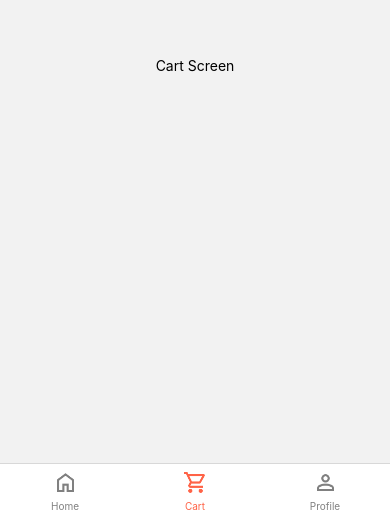
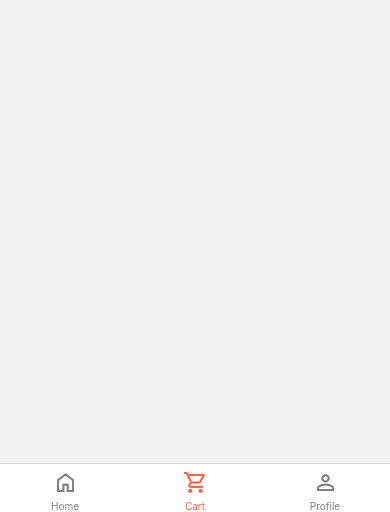
Before and after one commit to chetankumarpulipati/food-order-app, a React Native app: screen /Cart in a window 390 px wide. Shown: the part 332-844 px from the top of the page. Built offline with nearby package versions, Linux system fonts and the light colour scheme.

Commit message:
implemented new features

```diff
--- a/App.tsx
+++ b/App.tsx
@@ -24,8 +24,8 @@ type RootStackParamList = {
     AboutScreen: undefined;
 };
 
+
 type QuantityScreenRouteProp = RouteProp<RootStackParamList, 'QuantityScreen'>;
-
 type Props = {
     route: QuantityScreenRouteProp;
 };
@@ -60,7 +60,7 @@ const App = () => {
                     name="cart"
                     component={cartScreen}
                     options={{
-                        headerShown: false, // Hide the header
+                        headerShown: true, // Hide the header
                     }}
                 />
                 <Stack.Screen
--- a/src/screens/CartScreen/cart.screen.tsx
+++ b/src/screens/CartScreen/cart.screen.tsx
@@ -1,20 +1,17 @@
-import React from 'react';
-import {View, Text, StyleSheet} from 'react-native';
+import react from 'react';
+import {View, Text, StyleSheet, Image} from "react-native";
+
 
 const CartScreen = () => {
-  return (
-    <View style={styles.container}>
-      <Text>Cart Screen</Text>
-    </View>
-  );
-};
+    return (
+        <View>
+
+        </View>
+    );
+}
+
+export default CartScreen;
 
 const styles = StyleSheet.create({
-  container: {
-    flex: 1,
-    justifyContent: 'center',
-    alignItems: 'center',
-  },
+
 });
-
-export default CartScreen;
--- a/src/screens/QuantityScreen/quantity.screen.tsx
+++ b/src/screens/QuantityScreen/quantity.screen.tsx
@@ -1,7 +1,9 @@
 import React, {useEffect, useState} from "react";
 import {View, Text, StyleSheet, Image, Pressable, Touchable, TouchableHighlight, ScrollView} from "react-native";
 import { RouteProp } from '@react-navigation/native';
-
+import {TouchableNativeFeedback} from "react-native-gesture-handler";
+import { useNavigation } from '@react-navigation/native'; // Import useNavigation
+import CartScreen from "../CartScreen";
 
 
 type RootStackParamList = {
@@ -65,6 +67,7 @@ const getAdditionalDescription = (itemTitle: string) => {
 
 const QuantityScreen: React.FC<Props> = ({ route }) => {
     // @ts-ignore
+    const navigation = useNavigation(); // Add this line to get the navigation prop
     const { itemTitle, imageSource, description, price } = route.params; // Remove additionalDescription from here
     const [qty, setQty] = useState(1); // Initialize quantity state
     const increaseQty = () => {
@@ -87,7 +90,14 @@ const QuantityScreen: React.FC<Props> = ({ route }) => {
             setQty(qty - 5); // Decrease quantity by 5
         }
     }
-    const [additionalDesc, setAdditionalDesc] = useState(''); // Initialize additional description state
+    const addToCart = () => {
+        navigation.navigate('cart', {
+            itemTitle: itemTitle,
+            price: price * qty,
+        });
+        console.log('Added',{qty},{itemTitle},'to cart');
+    }
+    const [additionalDesc, setAdditionalDesc] = useState('');
 
     useEffect(() => {
         setAdditionalDesc(getAdditionalDescription(itemTitle));
@@ -109,13 +119,13 @@ const QuantityScreen: React.FC<Props> = ({ route }) => {
                     <Text style={styles.price}>Quantity: {qty}</Text>
                 </View>
                 <View style={styles.choose_qty}>
-                    <Pressable onPress={decreaseQty} onLongPress={increaseQtyLongPress}><Text style={{fontSize: 50}}>-</Text></Pressable>
+                    <Pressable onPress={decreaseQty} onLongPress={decreaseQtyLongPress}><Text style={{fontSize: 50}}>-</Text></Pressable>
                     <Text style={{fontSize: 30}}>{qty}</Text>
-                    <Pressable onPress={increaseQty} onLongPress={decreaseQtyLongPress}><Text style={{fontSize: 30}}>+</Text></Pressable>
+                    <Pressable onPress={increaseQty} onLongPress={increaseQtyLongPress}><Text style={{fontSize: 30}}>+</Text></Pressable>
                 </View>
-                <TouchableHighlight>
+                <TouchableNativeFeedback onPress={addToCart}>
                     <Text style={styles.add_to_cart}>Add to Cart</Text>
-                </TouchableHighlight>
+                </TouchableNativeFeedback>
             </View>
         </ScrollView>
     );
@@ -126,6 +136,7 @@ export default QuantityScreen;
 const styles = StyleSheet.create({
     container: {
         marginTop: 50,
+        marginBottom: 50,
         justifyContent: "center",
         alignItems: "center",
     },
@@ -164,11 +175,10 @@ const styles = StyleSheet.create({
     add_to_cart: {
         backgroundColor: 'blue',
         color: 'white',
-        padding: 10,
+        padding: 20,
         borderRadius: 10,
         fontSize: 20,
         fontWeight: 'bold',
-        marginBottom: 30,
     },
     pressable: {
         padding: 50,
```
